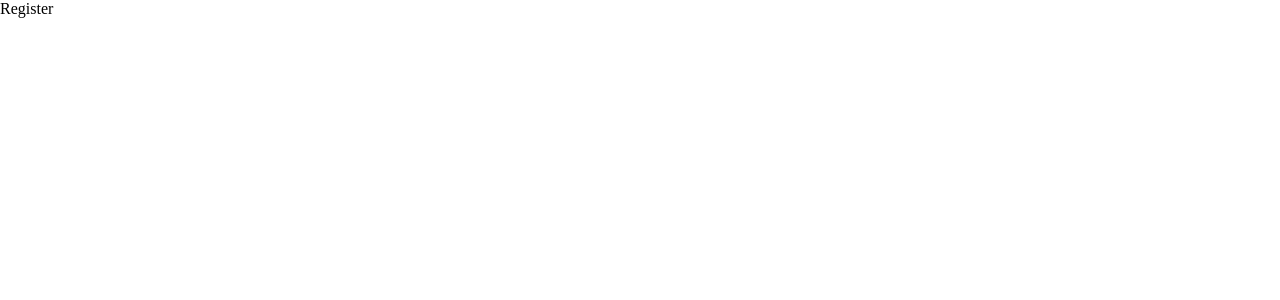
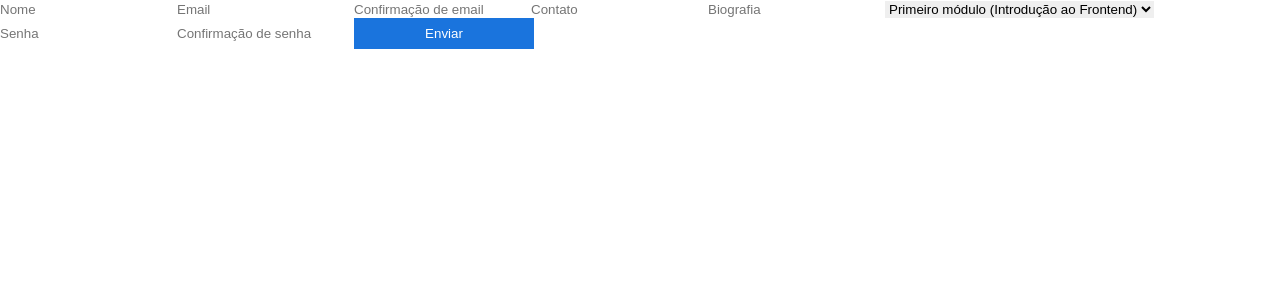
Before and after one commit to LuciraSilva/kenziehub, a React (Create React App) app: page /register in a window 1280 px wide. Shown: the top 300 px of the page. Built offline with nearby package versions, Linux system fonts and the light colour scheme.

Commit message:
feat: form strutcture and validation made

```diff
--- a/package.json
+++ b/package.json
@@ -3,15 +3,18 @@
   "version": "0.1.0",
   "private": true,
   "dependencies": {
+    "@hookform/resolvers": "^2.5.1",
     "@testing-library/jest-dom": "^5.11.4",
     "@testing-library/react": "^11.1.0",
     "@testing-library/user-event": "^12.1.10",
     "react": "^17.0.2",
     "react-dom": "^17.0.2",
+    "react-hook-form": "^7.6.4",
     "react-router-dom": "^5.2.0",
     "react-scripts": "4.0.3",
     "styled-components": "^5.3.0",
-    "web-vitals": "^1.0.1"
+    "web-vitals": "^1.0.1",
+    "yup": "^0.32.9"
   },
   "scripts": {
     "start": "react-scripts start",
--- a/src/components/Button/index.jsx
+++ b/src/components/Button/index.jsx
@@ -1,5 +1,5 @@
-import { Conteiner } from "./styles";
-const Button = ({ children, handleClick }) => {
-  return <Conteiner type="button" onClick={handleClick}>{children}</Conteiner>;
+import { Container } from "./styles";
+const Button = ({ children, handleClick, type = "button", ...rest }) => {
+  return <Container onClick={handleClick}>{children}</Container>;
 };
 export default Button;
--- a/src/components/Button/styles.js
+++ b/src/components/Button/styles.js
@@ -1,6 +1,6 @@
 import styled from "styled-components";
 
-export const Conteiner = styled.button`
+export const Container = styled.button`
   background-color: var(--blue);
   width: 100%;
   max-width: 180px;
--- a/src/components/Form/index.jsx
+++ b/src/components/Form/index.jsx
@@ -1,5 +1,129 @@
+import * as yup from "yup";
+import { useForm } from "react-hook-form";
+import { yupResolver } from "@hookform/resolvers/yup";
+import Button from "../Button";
 const Form = () => {
+  const schema = yup.object().shape({
+    name: yup.string().required("Campo obrigatório"),
+    email: yup.string().email("Email inválido").required("Campo obrigatório"),
+    emailConfirm: yup
+      .string()
+      .oneOf([yup.ref("email")], "Email incorreto")
+      .required("Campo obrigatório"),
+    contact: yup.string().required("Campo obrigatório"),
+    bio: yup.string().max(200, "Limite de caracteres excedido"),
+    course_module: yup.string().required("Selecione uma opção"),
+    password: yup
+      .string()
+      .min(6, "Senha mínima de 6 dígitos")
+      .required("Campo obrigatório")
+      .matches(
+        "(?=.*?[A-Z])(?=.*?[a-z])(?=.*?[0-9])(?=.*?[#?!@$%^&*-])",
+        "A senha deve contar ao menos uma letra maiúscula, uma minúscula, um caractere especial e ao menos um dígito"
+      ),
+    passwordConfirm: yup
+      .string()
+      .oneOf([yup.ref("password")], "Senha incorreta")
+      .required("Campo obrigatório"),
+  });
+  const {
+    register,
+    handleSubmit,
+    formState: { errors },
+    reset,
+  } = useForm({
+    resolver: yupResolver(schema),
+  });
 
-    return(<div>Form</div>);
-}
+  const handleOnSubmit = (data) => console.log(data);
+  console.log(errors);
+  return (
+    <form onSubmit={handleSubmit(handleOnSubmit)}>
+      <label htmlFor="">Nome</label>
+      <input id="name" type="text" placeholder="Nome" {...register("name")} />
+
+      <label htmlFor="email">Email</label>
+      <input
+        id="email"
+        type="email"
+        placeholder="Email"
+        {...register("email")}
+      />
+      {errors.email?.message && <span>{errors.email.message}</span>}
+
+      <label htmlFor="emailConfirm">Confirmação de email</label>
+      <input
+        id="emailConfirm"
+        type="email"
+        placeholder="Confirmação de email"
+        {...register("emailConfirm")}
+      />
+      {errors.email?.message && <span>{errors.email.message}</span>}
+
+      <label htmlFor="contact">Contato</label>
+      <input
+        id="contact"
+        type="text"
+        placeholder="Contato"
+        {...register("contact")}
+      />
+      {errors.contact?.message && <span>{errors.contact.message}</span>}
+
+      <label htmlFor="bio">Biografia</label>
+      <input
+        id="bio"
+        type="text"
+        placeholder="Biografia"
+        {...register("bio")}
+      />
+      {errors.bio?.message && <span>{errors.bio.message}</span>}
+
+      <label htmlFor="course_module">Módulos</label>
+      <select
+        id="course_module"
+        {...register("course_module")}
+        errors={errors.course_module?.message}
+      >
+        <option value="Primeiro módulo (Introdução ao Frontend)">
+          Primeiro módulo (Introdução ao Frontend)
+        </option>
+        <option value="Segundo módulo (Frontend Avançado)">
+          Segundo módulo (Frontend Avançado)
+        </option>
+        <option value="Terceiro módulo (Introdução ao Backend)">
+          Terceiro módulo (Introdução ao Backend)
+        </option>
+        <option value="Quarto módulo (Backend Avançado)">
+          Quarto módulo (Backend Avançado)
+        </option>
+      </select>
+      {errors.course_module?.message && (
+        <span>{errors.course_module.message}</span>
+      )}
+
+      <label htmlFor="password">Senha</label>
+      <input
+        id="password"
+        type="password"
+        placeholder="Senha"
+        {...register("password")}
+      />
+      {errors.password?.message && <span>{errors.password.message}</span>}
+
+      <label htmlFor="passwordConfirm">Confirmação de senha</label>
+      <input
+        id="passwordConfirm"
+        type="password"
+        placeholder="Confirmação de senha"
+        {...register("passwordConfirm")}
+        errors={errors.passwordConfirm?.message}
+      />
+      {errors.passwordConfirm?.message && (
+        <span>{errors.passwordConfirm.message}</span>
+      )}
+
+      <Button type="submit">Enviar</Button>
+    </form>
+  );
+};
 export default Form;
--- a/src/pages/Register/index.jsx
+++ b/src/pages/Register/index.jsx
@@ -1,7 +1,7 @@
+import Form from "../../components/Form";
+
 const Register = () => {
 
-    return(
-        <div>Register</div>
-    );
+    return <Form />;
 }
 export default Register;
--- a/src/styles/global.js
+++ b/src/styles/global.js
@@ -11,4 +11,7 @@ export default createGlobalStyle`
  }
  :root {
      --blue: #1A74DD;
+ }
+ label {
+     display: none;
  }`;
```
Also changed, not shown: 1 other file (tests, documents, lock files or other folders).
